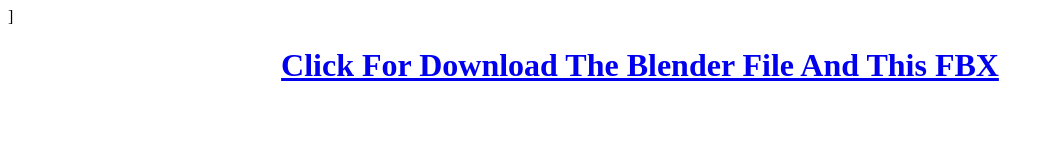
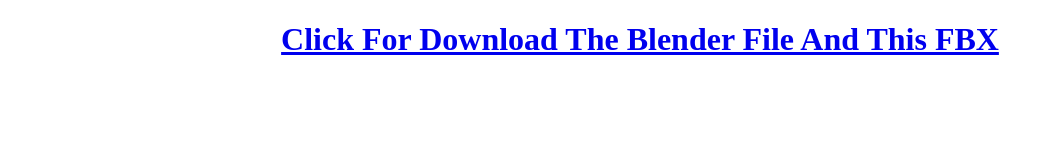
Before and after one commit to tohar2013naftali/Download-Rich-Bundle, a plain HTML site: page index.html in a window 1280 px wide. Shown: the whole page, without its empty margins (0-1052 px from the left). Drawn offline with Linux system fonts and the light colour scheme.

Commit message:
index.html

```diff
--- a/index.html
+++ b/index.html
@@ -1,6 +1,6 @@
 <!DOCTYPE html>
 <html>
-<body>]
+<body>
 
 <center>
 <a href="./Rich Bundle.fbx" download="richbundle">
```
